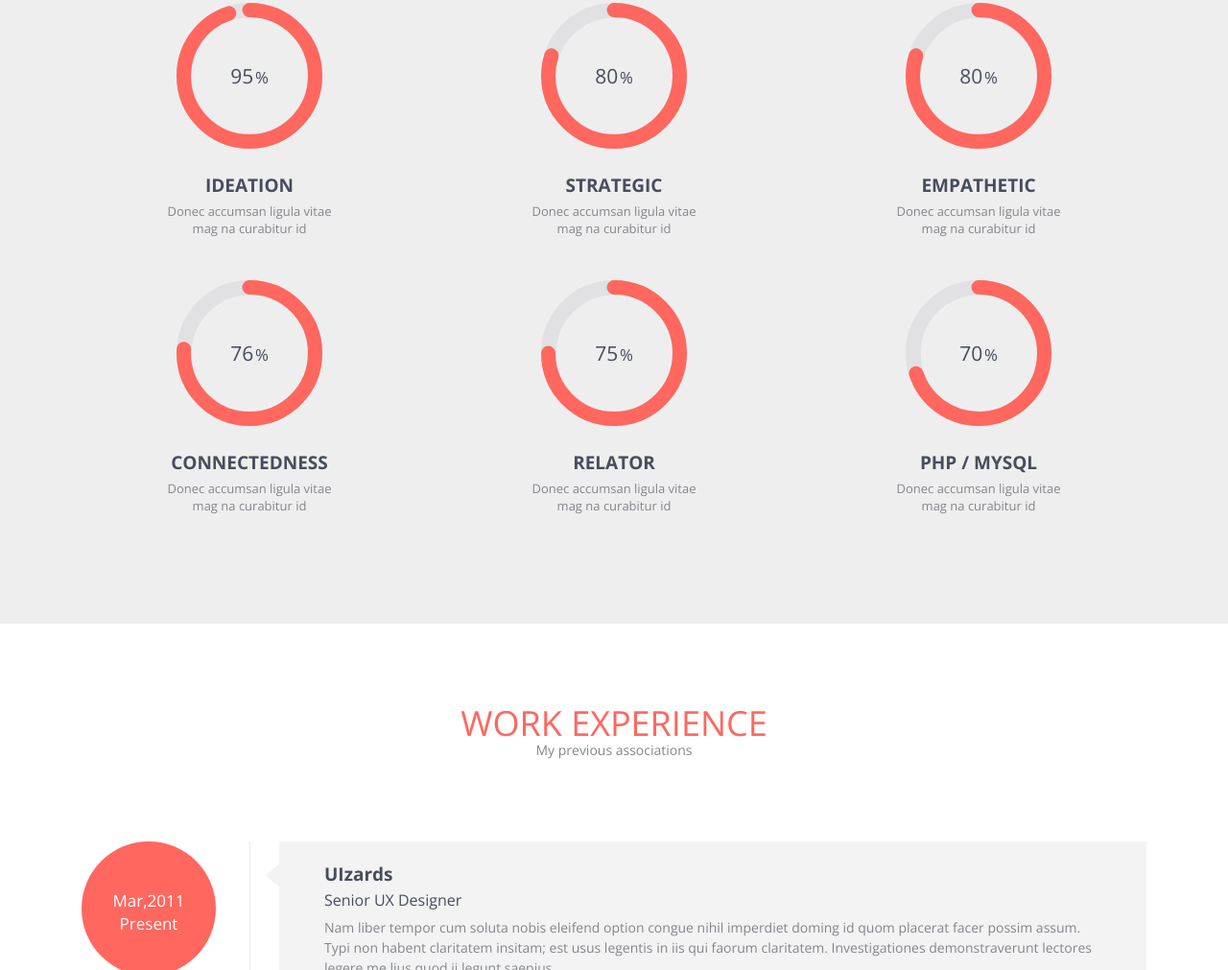
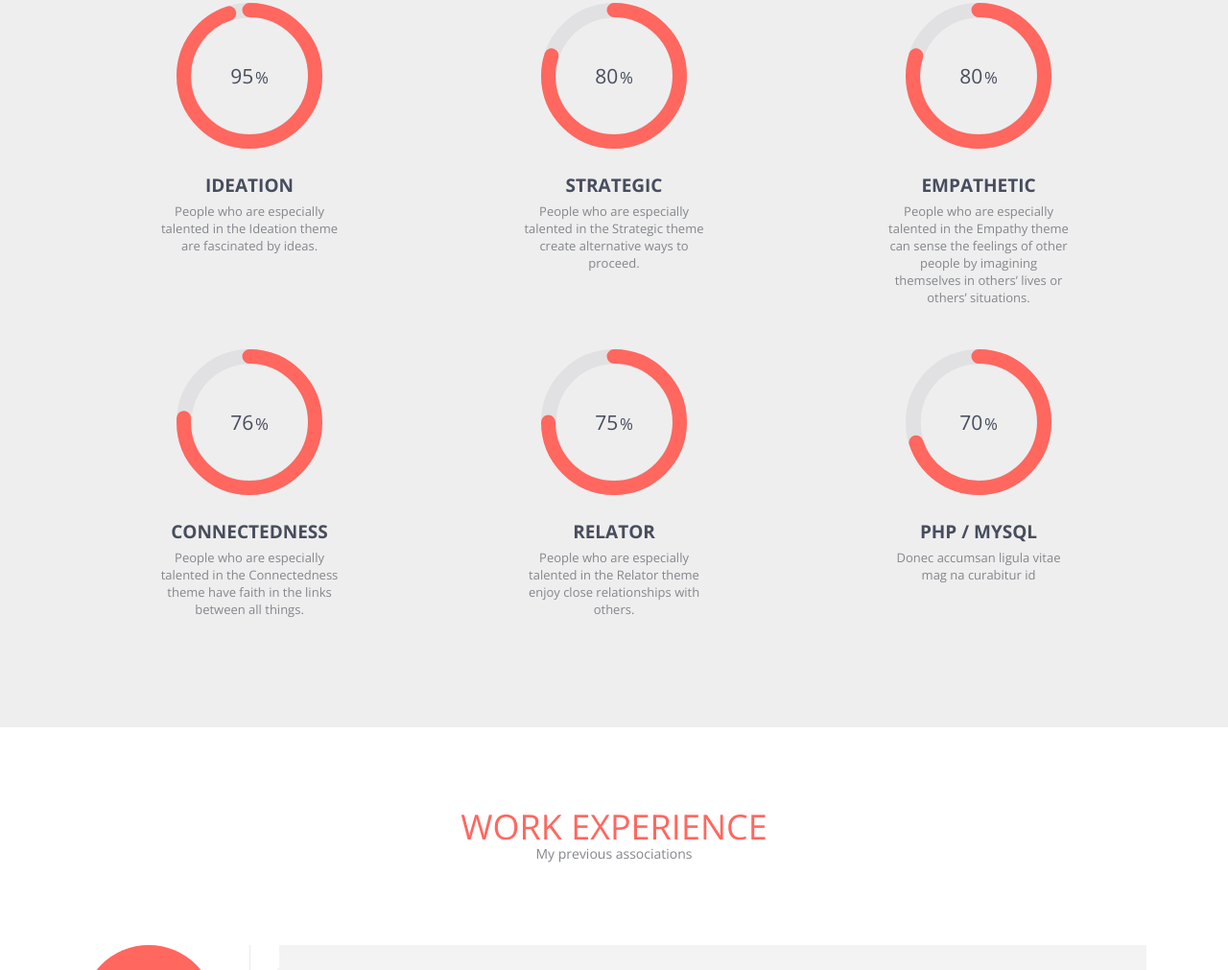
Before and after one commit to cassettedeck9/cassettedeck9.github.io, a plain HTML site: page index.html in a window 1280 px wide. Shown: the part 1661-2672 px from the top of the page at 96% size. Drawn offline with nearby package versions, Linux system fonts and the light colour scheme.

Commit message:
Update index.html

```diff
--- a/index.html
+++ b/index.html
@@ -109,31 +109,31 @@
         <div class=" col-xs-12 col-sm-4 col-md-4 col-lg-4 skillsArea">
           <div class=" col-xs-12 col-sm-6 col-md-6 col-lg-6 skills"> <span class="chart skilBg" data-percent="95"> <span class="percent"></span> </span>
             <h4>Ideation</h4>
-            <p>Donec accumsan ligula vitae mag na curabitur id</p>
+            <p>People who are especially talented in the Ideation theme are fascinated by ideas.</p>
           </div>
         </div>
         <div class=" col-xs-12 col-sm-4 col-md-4 col-lg-4 skillsArea">
           <div class=" col-xs-12 col-sm-6 col-md-6 col-lg-6 skills"> <span class="chart skilBg" data-percent="80"> <span class="percent"></span> </span>
             <h4>Strategic</h4>
-            <p>Donec accumsan ligula vitae mag na curabitur id</p>
+            <p>People who are especially talented in the Strategic theme create alternative ways to proceed. </p>
           </div>
         </div>
         <div class=" col-xs-12 col-sm-4 col-md-4 col-lg-4 skillsArea">
           <div class=" col-xs-12 col-sm-6 col-md-6 col-lg-6 skills"> <span class="chart skilBg" data-percent="80"> <span class="percent"></span> </span>
             <h4>Empathetic</h4>
-            <p>Donec accumsan ligula vitae mag na curabitur id</p>
+            <p>People who are especially talented in the Empathy theme can sense the feelings of other people by imagining themselves in others’ lives or others’ situations.</p>
           </div>
         </div>
         <div class=" col-xs-12 col-sm-4 col-md-4 col-lg-4 skillsArea">
           <div class=" col-xs-12 col-sm-6 col-md-6 col-lg-6 skills"> <span class="chart skilBg" data-percent="76"> <span class="percent"></span> </span>
             <h4>Connectedness</h4>
-            <p>Donec accumsan ligula vitae mag na curabitur id</p>
+            <p>People who are especially talented in the Connectedness theme have faith in the links between all things.</p>
           </div>
         </div>
         <div class=" col-xs-12 col-sm-4 col-md-4 col-lg-4 skillsArea">
           <div class=" col-xs-12 col-sm-6 col-md-6 col-lg-6 skills"> <span class="chart skilBg" data-percent="75"> <span class="percent"></span> </span>
             <h4>Relator</h4>
-            <p>Donec accumsan ligula vitae mag na curabitur id</p>
+            <p>People who are especially talented in the Relator theme enjoy close relationships with others. </p>
           </div>
         </div>
         <div class=" col-xs-12 col-sm-4 col-md-4 col-lg-4 skillsArea">
```
